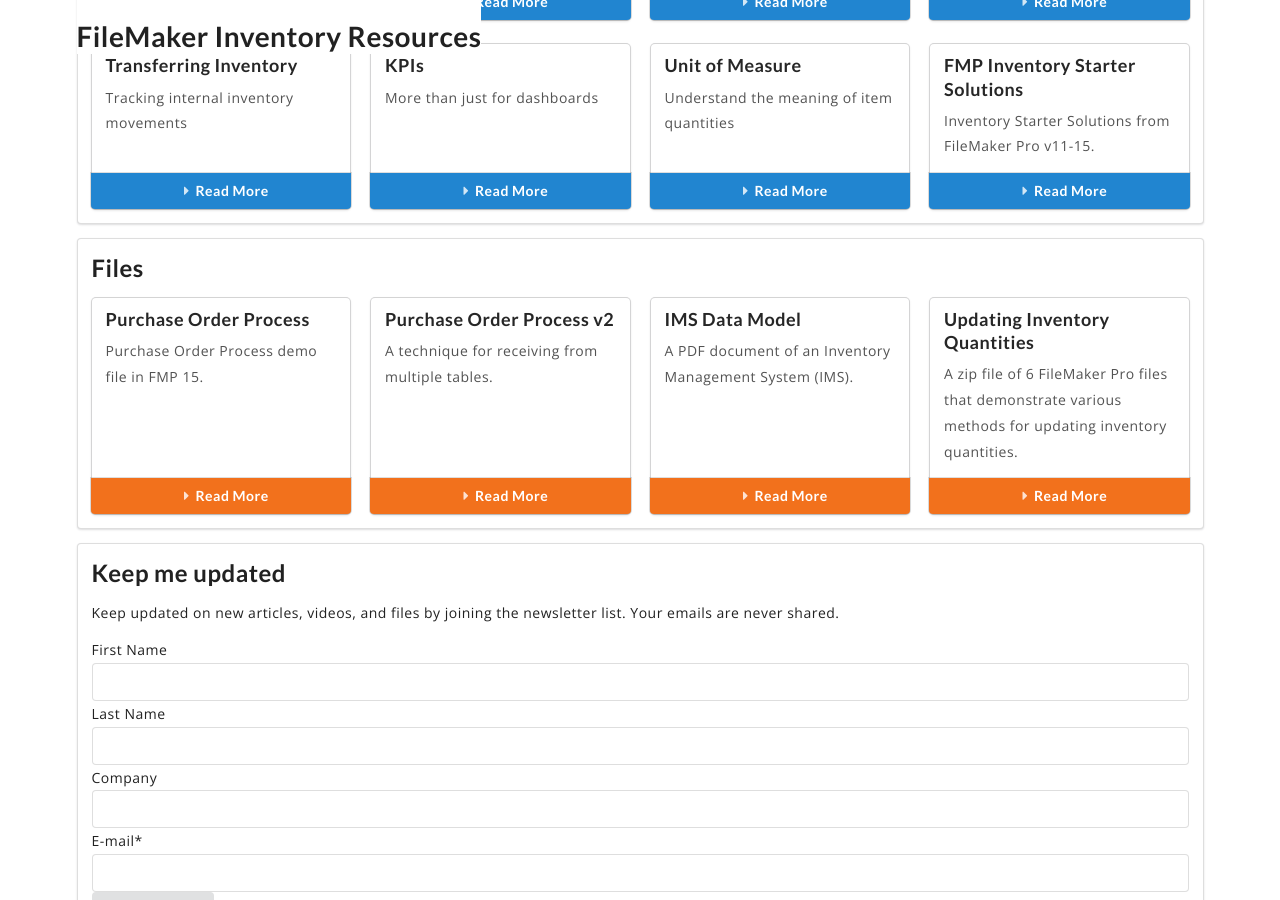
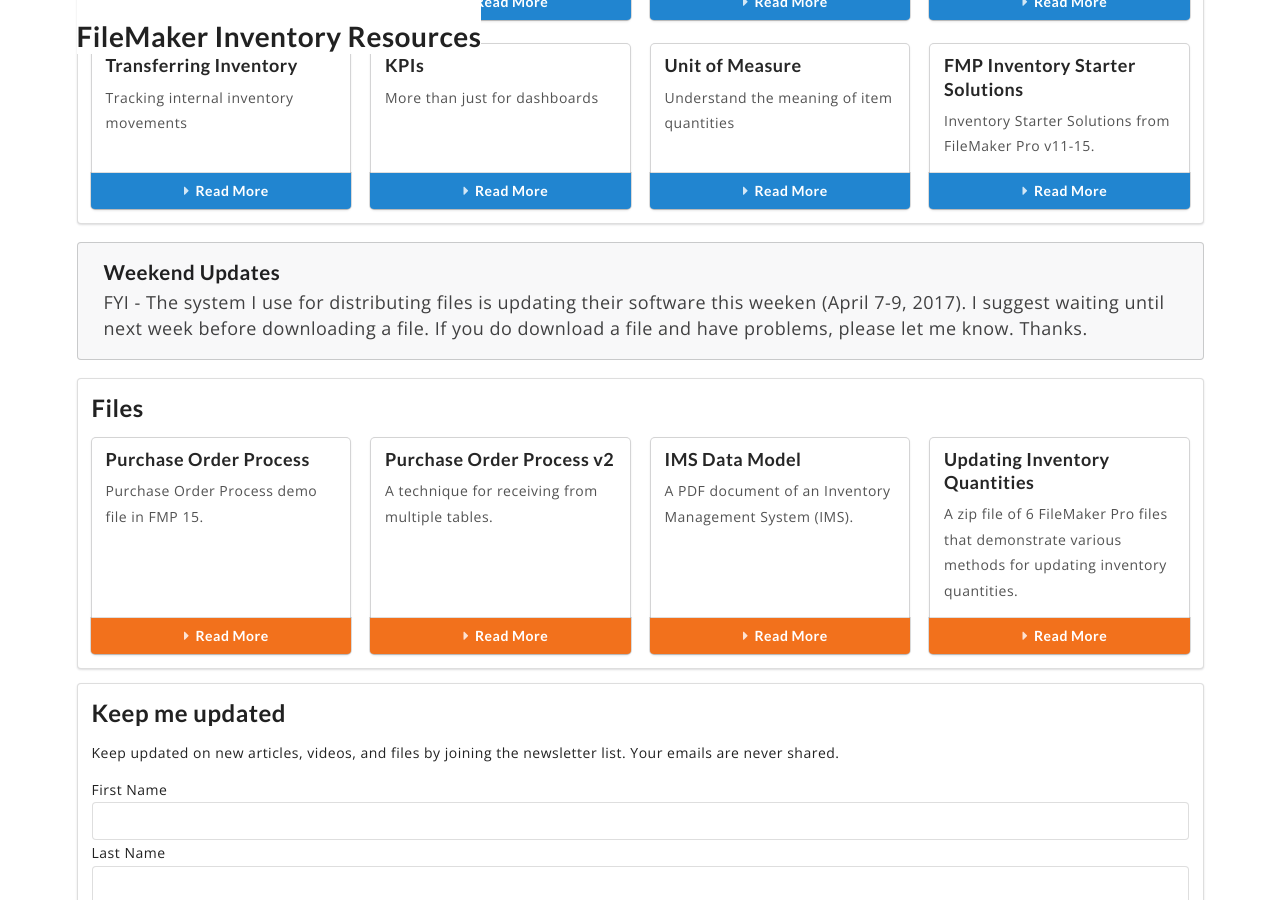
Before and after one commit to danielshanahan/FileMakerInventoryResources, a Jekyll site: the page built from index.md, in a window 1280 px wide and 900 px high, scrolled down 1179 px. Built offline with Jekyll 4.4.1, drawn with Linux system fonts in a browser that asks for light colours; nearby versions of some CDN libraries.

Commit message:
Update home.html

```diff
--- a/_layouts/home.html
+++ b/_layouts/home.html
@@ -28,6 +28,14 @@
         </div>
 </div>
 	<!-- end Articles -->
+
+<div class="ui message">
+  <div class="header">
+    Weekend Updates
+  </div>
+  <p>FYI - The system I use for distributing files is updating their software this weeken (April 7-9, 2017).  I suggest waiting until next week before downloading a file.  If you do download a file and have problems, please let me know.  Thanks.</p>
+</div>
+
 
 <div class="ui segment">
 		<h2>Files</h2>
```
